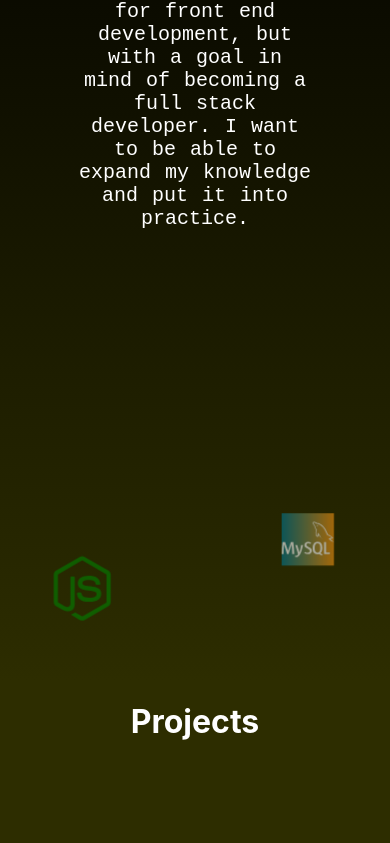
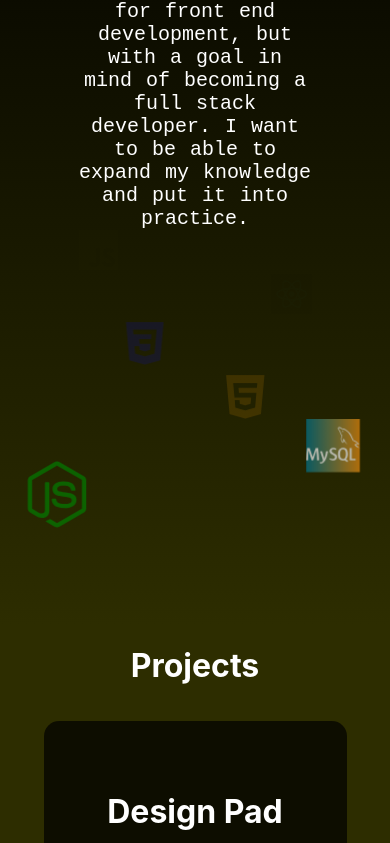
Before and after one commit to JosselineG/Portfolio, a React (Create React App) app: page / in a window 390 px wide. Shown: the part 1157-2000 px from the top of the page. Built offline with nearby package versions, Linux system fonts and the light colour scheme.

Commit message:
Fully Responsive

```diff
--- a/src/Components/AboutMe/AboutMe.css
+++ b/src/Components/AboutMe/AboutMe.css
@@ -1,7 +1,7 @@
 .abt{
 background:linear-gradient(0deg,rgb(45, 45, 0), black);
 width: 100%;
-height: 900px;
+height: 110vh;
 overflow: hidden;
 color: white;
 
@@ -9,11 +9,10 @@ color: white;
 
 .container{
 
-    height:70%;
-
+    height:100vh;
     display: flex;
-    flex-direction: column;
-    justify-content:space-evenly;
+    flex-direction:column;
+    justify-content: space-evenly;
     align-items: center;
     flex-wrap: wrap;
 }
@@ -22,71 +21,37 @@ color: white;
 
 .infoAboutMe{
     width: 60%;
-    height: 15%;
+
 
     font-size: 20px;
     font-family:'Courier New', Courier, monospace;
     word-spacing: 2px;
-
-    display: flex;
-    justify-content: center;
-    align-items: center;
-    flex-wrap: wrap;
-
 }
 
 .skills-Logos{
-    width: 50%;
-    height: 60%;
+    width: 60%;
+    height: 60vh;
     display: flex;
-    justify-content: flex-start;
+    justify-content:center;
     flex-direction: column;
-    align-items: center;
     flex-wrap: nowrap;
 
 
 }
 
-.skillsSmallViewport{
-    display: none;
-}
-
-
 
 
 @media all and (max-width:721px) {
 
+    .abt{
+        height: 100vh;
+    }
+
     .container{
 
-        height:90%;
-        display:flex;
-        flex-direction: column;
-        justify-content: space-evenly;
-
-    }
-    .skills-Logos{
-        display: none;
+        height:90vh;
+        flex-wrap: nowrap;
 
     }
 
-
-    .infoAboutMe{
-    width: 60%;
-    height: 40%;
-
-
-    }
-
-
-    .skills-Logos{
-
-        display: flex;
-        justify-content: flex-end;
-        flex-direction: column;
-        align-items: center;
-        flex-wrap: wrap;
-
-    }
-
-
 }
--- a/src/Components/AboutMe/aboutMe.js
+++ b/src/Components/AboutMe/aboutMe.js
@@ -9,7 +9,7 @@ import { DiCss3 } from "react-icons/di";
 import { DiGit } from "react-icons/di"
 import { AiFillHtml5 } from "react-icons/ai";
 import { FaNodeJs } from "react-icons/fa";
-
+import { AiFillGithub } from 'react-icons/ai';
 
 function AboutMe() {
 
@@ -36,13 +36,12 @@ function AboutMe() {
         <div className='skills-Logos'>
 
           <motion.div
-
             viewport={{ once: true, amount: "some" }}
-            initial={{ opacity: 0, x: -500 }}
+            initial={{ opacity: 0, x: -100 }}
 
             whileInView={{
               opacity: 1,
-              x: 500,
+              x: 250,
               scale: 1.5,
               transition: { type: "tween", ease: "easeInOut", repeat: Infinity, repeatType: "reverse", duration: 3, delay: 0 }
             }}>
@@ -56,10 +55,12 @@ function AboutMe() {
 
           <motion.div
 
-            viewport={{ once:true, amount: "some" }}
-            initial={{ opacity: 0, x: 500 }}
+            viewport={{ once: true, amount: "some" }}
+            initial={{ opacity: 0, x: 100 }}
             whileInView={{
-              opacity: 1, x: -500, scale: 1.5,
+              opacity: 1,
+              x: -250,
+              scale: 1.5,
               transition: { type: "tween", ease: "easeInOut", repeat: Infinity, repeatType: "reverse", duration: 3, delay: 0 }
             }}>
 
@@ -76,9 +77,11 @@ function AboutMe() {
 
 
             viewport={{ once: true, amount: "some" }}
-            initial={{ opacity: 0, x: -500, scale: 0.5 }}
+            initial={{ opacity: 0, x: -100 }}
             whileInView={{
-              opacity: 1, x: 500, scale: 1.5,
+              opacity: 1,
+              x: 250,
+              scale: 1.5,
               transition: { type: "tween", ease: "easeInOut", repeat: Infinity, repeatType: "reverse", duration: 3, delay: 1 }
             }}>
 
@@ -93,9 +96,11 @@ function AboutMe() {
 
             viewport={{ once: true, amount: "some" }}
 
-            initial={{ opacity: 0, x: 500 }}
+            initial={{ opacity: 0, x: 100 }}
             whileInView={{
-              opacity: 1, x: -500, scale: 1.5,
+              opacity: 1,
+              x: -250,
+              scale: 1.5,
               transition: { type: "tween", ease: "easeInOut", repeat: Infinity, repeatType: "reverse", duration: 3, delay: 1 }
             }}>
 
@@ -110,9 +115,11 @@ function AboutMe() {
 
             viewport={{ once: true, amount: "some" }}
 
-            initial={{ opacity: 0, x: -500 }}
+            initial={{ opacity: 0, x: -100 }}
             whileInView={{
-              opacity: 1, x: 500, scale: 1.5,
+              opacity: 1,
+              x: 250,
+              scale: 1.5,
               transition: { type: "tween", ease: "easeInOut", repeat: Infinity, repeatType: "reverse", duration: 3, delay: 2 }
             }}>
 
@@ -125,9 +132,11 @@ function AboutMe() {
 
             viewport={{ once: true, amount: "some" }}
 
-            initial={{ opacity: 0, x: 500 }}
+            initial={{ opacity: 0, x: 100 }}
             whileInView={{
-              opacity: 1, x: -500, scale: 1.5,
+              opacity: 1,
+              x: -250,
+              scale: 1.5,
               transition: { type: "tween", ease: "easeInOut", repeat: Infinity, repeatType: "reverse", duration: 3, delay: 2 }
             }}>
 
@@ -139,14 +148,34 @@ function AboutMe() {
 
             viewport={{ once: true, amount: "some" }}
 
-            initial={{ opacity: 0, x: -500 }}
+            initial={{ opacity: 0, x: -100 }}
             whileInView={{
-              opacity: 1, x: 500, scale: 1.5,
+              opacity: 1,
+              x: 250,
+              scale: 1.5,
               transition: { type: "tween", ease: "easeInOut", repeat: Infinity, repeatType: "reverse", duration: 3, delay: 3 }
             }}>
 
             <div>
               <DiGit style={{ color: "#F1502F", width: "50px", height: "50px" }} />
+            </div>
+
+          </motion.div>
+
+          <motion.div
+
+            viewport={{ once: true, amount: "some" }}
+
+            initial={{ opacity: 0, x: 100 }}
+            whileInView={{
+              opacity: 1,
+              x: -250,
+              scale: 1.5,
+              transition: { type: "tween", ease: "easeInOut", repeat: Infinity, repeatType: "reverse", duration: 3, delay: 3 }
+            }}>
+
+            <div>
+              <AiFillGithub style={{ color: "white", width: "50px", height: "50px" }}/>
             </div>
 
           </motion.div>
--- a/src/Components/ContactMe/ContactMe.js
+++ b/src/Components/ContactMe/ContactMe.js
@@ -29,8 +29,9 @@ class ContactMe extends React.Component {
         <h1>Contact</h1>
 
         <div className='fo'>
+
+
           <div className='formBox'>
-
             <form >
               <label htmlFor='fullName'>
                 Name:
@@ -66,7 +67,6 @@ class ContactMe extends React.Component {
                   <SendIcon sx={{ fontSize: 15 }} />
                 </button>
               </div>
-
             </form>
           </div>
 
@@ -75,14 +75,13 @@ class ContactMe extends React.Component {
             <span>
 
               If you have any questions or want to say hello,
-              contact me by filling out the form or emailing me at
-              guardadojosseline@gmail.com
+              contact me by filling out the form.
 
             </span>
           </div>
 
+
         </div>
-
 
 
       </div>
--- a/src/Components/Home/Home.css
+++ b/src/Components/Home/Home.css
@@ -16,9 +16,9 @@
     padding: 0px;
 
     color: white;
-    font-size: 7vw;
+    font-size: 5vw;
     font-family:'Courier New', Courier, monospace;
-    letter-spacing: 25px;
+    letter-spacing: 10px;
 
 }
 
--- a/src/Components/NavBar/NavBar.css
+++ b/src/Components/NavBar/NavBar.css
@@ -95,9 +95,8 @@
     .navLinks {
 
         display:block;
-        flex-direction: row;
         justify-content: flex-end;
-        flex-wrap: wrap;
+        flex-wrap: nowrap;
         align-items: flex-start;
 
     }
@@ -107,6 +106,12 @@
         display:flex;
         flex-direction: row;
         justify-content: space-between;
+        flex-wrap: nowrap;
+
+    }
+
+    .navLogo{
+        display: flex;
 
     }
 
@@ -116,11 +121,8 @@
 
 
     .navList ul{
-
-        display: flex;
         flex-direction: column;
-        flex-wrap: wrap;
-
+        flex-wrap: nowrap;
 
         margin: 0;
         padding: 0;
--- a/src/Components/NavBar/NavBar.js
+++ b/src/Components/NavBar/NavBar.js
@@ -64,12 +64,12 @@ function NavBar() {
                             </Link>
                         </li>
                         <li>
-                            <Link to="Projects" smooth={true} spy={true} offset={-100} duration={500}>
+                            <Link to="Projects" smooth={true} spy={true} offset={-55} duration={500}>
                                 Projects
                             </Link>
                         </li>
                         <li>
-                            <Link to="ContactMe" smooth={true} spy={true} offset={-100} duration={500}>
+                            <Link to="ContactMe" smooth={true} spy={true} offset={-55} duration={500}>
                                 Contact Me
                             </Link>
                         </li>
--- a/src/Components/Projects/Projects.css
+++ b/src/Components/Projects/Projects.css
@@ -138,3 +138,14 @@
     color: transparent;
     background-color: black;
 }
+
+@media all and (max-width:721px) {
+
+    .prjContainer {
+        flex-direction: column;
+        justify-content: space-evenly;
+        flex-wrap: nowrap;
+
+    }
+
+}
```
Also changed, not shown: src/Components/ContactMe/ContactMe.css (+49 -42 lines).
